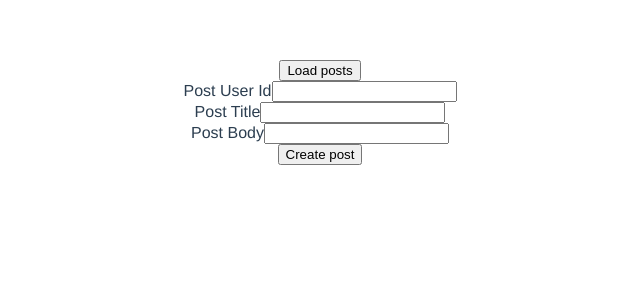
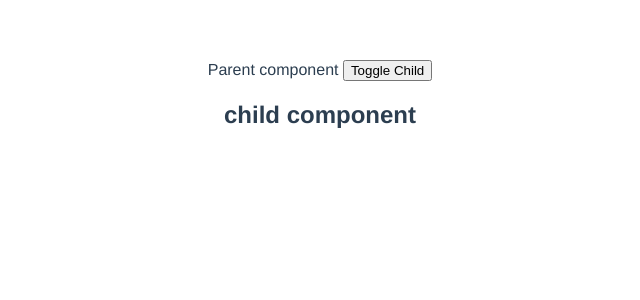
Before and after one commit to mrtoai38/vuejs3, a Vue app: page / in a window 1280 px wide. Shown: the top 300 px of the page, without its empty margins (320-960 px from the left). Built offline with nearby package versions, Linux system fonts and the light colour scheme.

Commit message:
lifecyclehook

```diff
--- a/src/App.vue
+++ b/src/App.vue
@@ -1,15 +1,13 @@
 <template>
-  <PostList/>
-  <CreatePost/>
+  <Parent/>
 </template>
 
 <script>
-import CreatePost from './components/CreatePost.vue';
-import PostList from './components/PostList.vue';
+import Parent from './components/Parent.vue';
 export default {
   name: 'App',
   components: {
-    PostList,CreatePost
+    Parent
   },
   data() {
     return {
--- /dev/null
+++ b/src/components/Child.vue
@@ -0,0 +1,38 @@
+<template>
+    <div>
+        <h2>child component</h2>
+    </div>
+</template>
+
+<script>
+    export default {
+        name: 'Child',
+        beforeCreate() {
+            console.log('Child beforeCreate()');
+        },
+        created() {
+            console.log('Child created()');
+        },
+        beforeMount() {
+            console.log('Child beforeMount()');
+        },
+        mounted() {
+            console.log('Child mounted()');
+        },
+        beforeUpdate() {
+            console.log('Child beforeUpdate()');
+        },
+        updated() {
+            console.log('Child updated()');
+        },beforeUnmount() {
+            console.log('Child beforeUnmount()');
+        },
+        unmounted() {
+            console.log('Child unmounted()');
+        },
+    }
+</script>
+
+<style scoped>
+
+</style>
--- /dev/null
+++ b/src/components/Parent.vue
@@ -0,0 +1,50 @@
+<template>
+    <div>
+        Parent component
+        <button @click="showChild = !showChild">Toggle Child</button>
+        <Child v-if="showChild"/>
+    </div>
+</template>
+
+<script>
+    import Child from './Child.vue';
+
+    export default {
+        name: 'Parent',
+        components: {
+            Child
+        },
+        data(){
+            return {
+                showChild: true,
+            }
+        },
+        beforeCreate() {
+            console.log('Parent beforeCreate()');
+        },
+        created() {
+            console.log('Parent created()');
+        },
+        beforeMount() {
+            console.log('Parent beforeMount()');
+        },
+        mounted() {
+            console.log('Parent mounted()');
+        },
+        beforeUpdate() {
+            console.log('Parent beforeUpdate()');
+        },
+        updated() {
+            console.log('Parent updated()');
+        },beforeUnmount() {
+            console.log('Parent beforeUnmount()');
+        },
+        unmounted() {
+            console.log('Parent unmounted()');
+        },
+    }
+</script>
+
+<style scoped>
+
+</style>
```
Also changed, not shown: src/components/TemplateRef.vue (added, +16 -0 lines).
